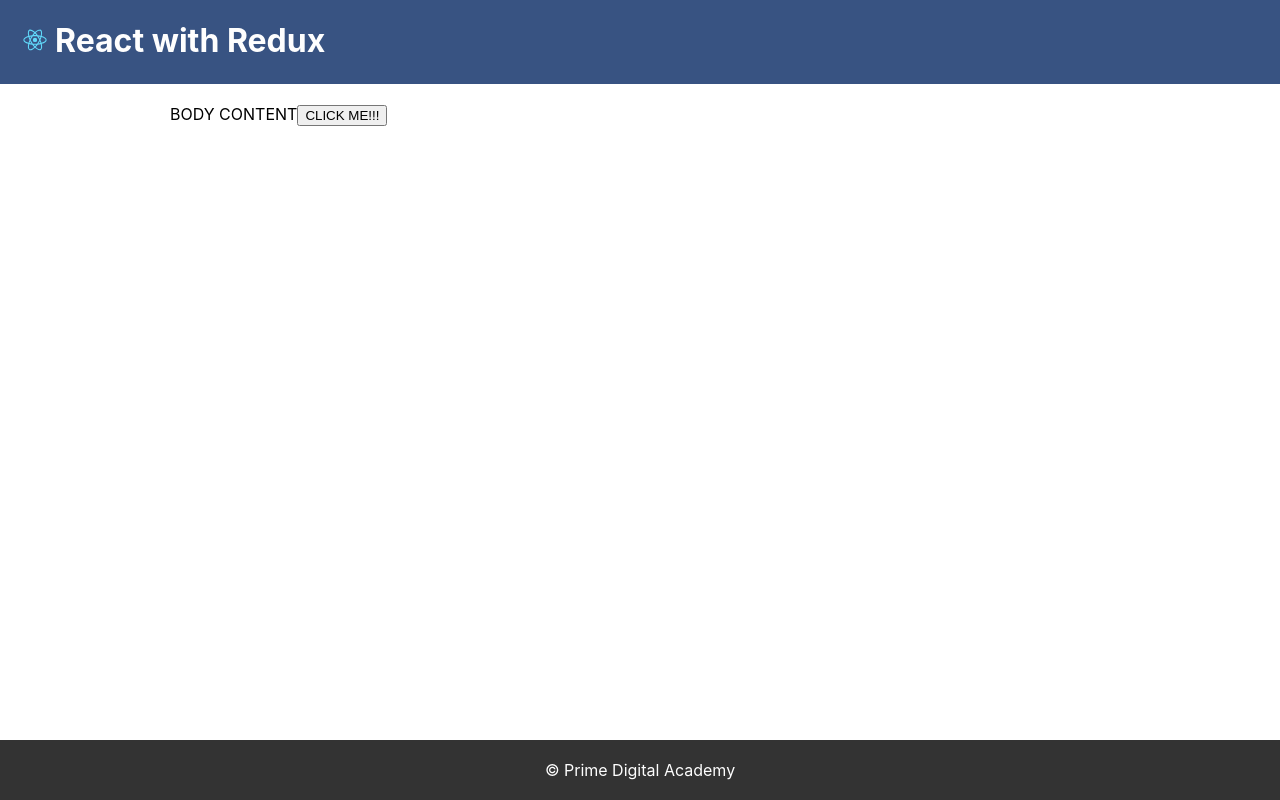
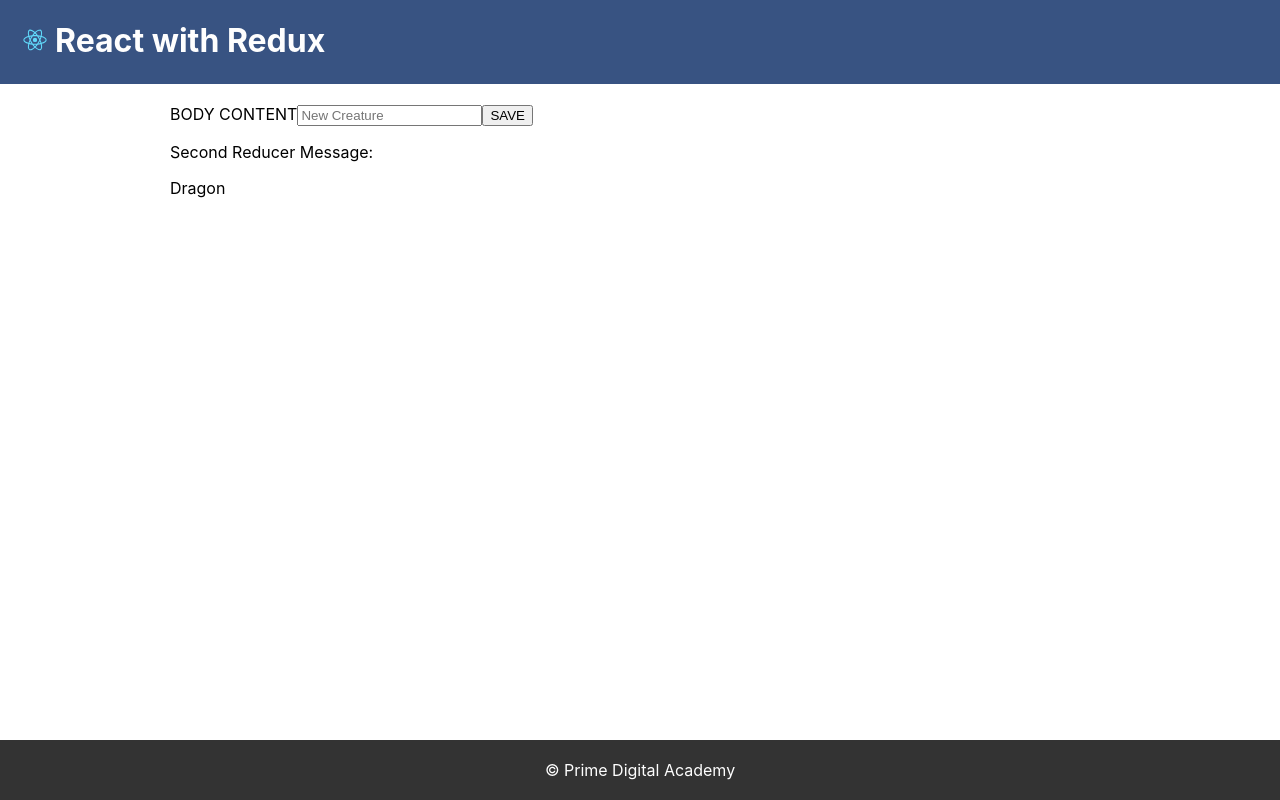
Before and after one commit to myronschippers/apis-react-redux, a React (Create React App) app: page / in a window 1280 px wide. Built offline with nearby package versions, Linux system fonts and the light colour scheme.

Commit message:
creating a creature list reducer to use on app

```diff
--- a/src/components/App/App.js
+++ b/src/components/App/App.js
@@ -4,15 +4,26 @@ import { connect } from 'react-redux';
 
 // CUSTOM COMPONENTS
 import AppLayout from '../AppLayout/AppLayout';
+import CreatureList from '../CreatureList/CreatureList';
 
 class App extends React.Component {
+  state = {
+    enteredCreature: '',
+  }
+
   handleClick = () => {
     this.props.dispatch(
-      {
-        payload: {},
+      { //action
+        payload: { creature: this.state.enteredCreature},
         type: 'ADD_CREATURE_TO_LIST',
       }
     );
+  }
+
+  handleCreatureChange = (event) => {
+    this.setState({
+      enteredCreature: event.target.value
+    })
   }
 
   render() {
@@ -21,10 +32,22 @@ class App extends React.Component {
       <AppLayout>
         {/* ADDITIONAL CONTENT */}
         BODY CONTENT
-        <button onClick={this.handleClick}>CLICK ME!!!</button>
+        <input
+          type="text"
+          placeholder="New Creature"
+          onChange={this.handleCreatureChange}
+        />
+        <button onClick={this.handleClick}>SAVE</button>
+        <p>Second Reducer Message: {this.props.secondReducer.message}</p>
+        <CreatureList />
       </AppLayout>
     );
   }
 }
 
-export default connect()(App);
+const mapStoreToProps = (store) => {
+  return {
+    secondReducer: store.secondReducer,
+  }
+};
+export default connect(mapStoreToProps)(App);
--- /dev/null
+++ b/src/components/CreatureList/CreatureList.js
@@ -0,0 +1,21 @@
+import React, { Component } from 'react';
+import { connect } from 'react-redux';
+
+class CreatureList extends Component {
+  render() {
+    return (
+      <div>
+        {this.props.reduxState.creatureList.map((item, index) => {
+          return <p key={index}>{item}</p>;
+        })}
+      </div>
+    );
+  }
+}
+
+const mapStoreToProps = (reduxState) => {
+  return {
+    reduxState,
+  }
+};
+export default connect(mapStoreToProps)(CreatureList);
--- a/src/index.js
+++ b/src/index.js
@@ -6,23 +6,18 @@ import * as serviceWorker from './serviceWorker';
 import { createStore, combineReducers } from 'redux';
 import { Provider } from 'react-redux';
 
-const firstReducer = (state = [], action) => {
-  if (action.type === 'FIRST') {
-    console.log('First reducer is the BEST.');
+const creatureList = (state = ['Dragon'], action) => {
+  if (action.type === 'ADD_CREATURE_TO_LIST') {
     return [
       ...state,
-      'Clicked again, FIRST',
-    ];
-  } else if (action.type === 'ADD_CREATURE_TO_LIST') {
-    return [
-      ...state,
-      action.payload
+      action.payload.creature
     ]
   }
 
   return state;
 }
 
+const defaultSecond = { message: 'not updated' };
 const secondReducer = (state = {}, action) => {
   if (action.type === 'SECOND') {
     console.log('Second reducer is BETTER!!!');
@@ -36,7 +31,7 @@ const secondReducer = (state = {}, action) => {
 const storeInstance = createStore(
   combineReducers(
     {
-      firstReducer,
+      creatureList,
       secondReducer
     }
   )
```
